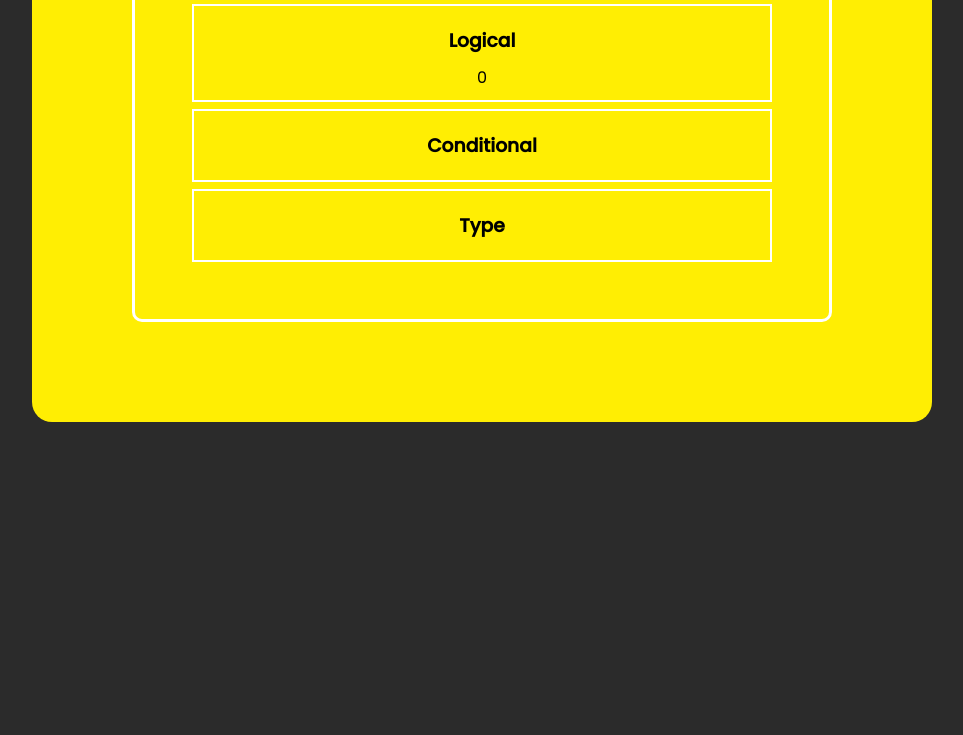
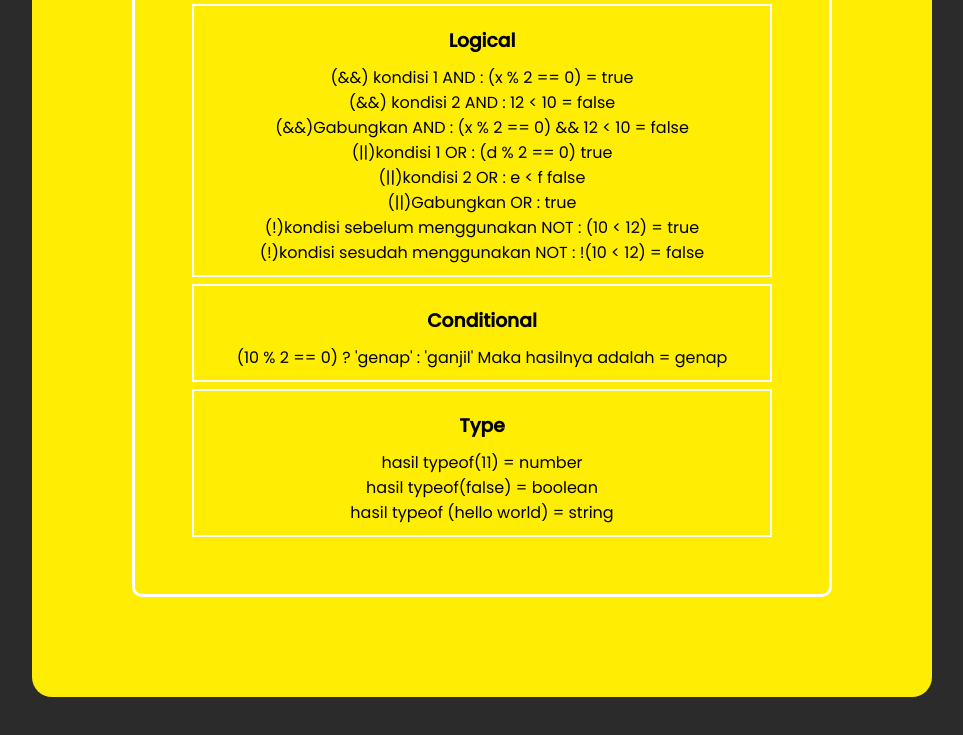
Before and after one commit to albimdkr/learn-javascript, a plain HTML site: page learn3.html in a window 1280 px wide. Shown: the part 1063-1798 px from the top of the page, without its empty margins (158-1121 px from the left). Before the commit the page ends 1565 px from the top, so only its background shows below. Drawn offline with Linux system fonts and the light colour scheme.

Commit message:
complete Operator

```diff
--- a/learn3.html
+++ b/learn3.html
@@ -163,9 +163,6 @@
           <div class="container-conditional">
             <h3>Conditional</h3>
             <p id="conditional-1"></p>
-            <p id="conditional-2"></p>
-            <p id="conditional-3"></p>
-            <p id="conditional-4"></p>
           </div>
 
           <div class="container-type">
@@ -268,22 +265,56 @@
       var hasilOP = nilaiO <= nilaiP;
       document.getElementById("comparison-8").innerHTML = "10 <= 11 : " + hasilOP;
 
+      // OPR - LOGICAL (&&, ||, !)
+      // AND (&&)
+      //kondisi 1
+      var x = 12;
+      //cek apakah x bilangan genap atau bukan
+      var hasilKondisi1 = (x % 2 == 0);
+      //5 dibagi 2 = ada sisanya maka hasilnya adalah : false
+      //kondisi 2
+      var y = 12;
+      var z = 10;
+      var hasilKondisi2 = y < z;
+      //oke, kita gabungkan kedua kondisi tersebut dengan logika AND (&&)
+      // dalam AND, ada yang satu salah maka akan bernilai : FALSE
+      var hasilOperatorAND = (x % 2 == 0) && y < z;
+      document.getElementById("logical-1").innerHTML = "(&&) kondisi 1 AND : (x % 2 == 0) = " + hasilKondisi1 + "<br>" + "(&&) kondisi 2 AND : 12 < 10  = " + hasilKondisi2 + "<br>" + " (&&)Gabungkan AND : (x % 2 == 0) && 12 < 10 =  " + hasilOperatorAND;
 
+      //OPR - OR (||)
+      //kondisi 1
+      var d = 12;
+      var hasilKondisi1OR = (d % 2 == 0)
+      //kondisi 2
+      var e = 10;
+      var f = 9;
+      var hasilkondisi2OR = e < f;
+      //gabungkan kedua kondisi tersebut dengan menggunakan operator logical OR (||)
+      var hasilOperatorOR =  (d % 2 == 0) || e < f;
+      //dalam OR, apabila ada kondisi 1 salah, maka hasilnya adalah TRUE atau BENAR
+      document.getElementById("logical-2").innerHTML = "(||)kondisi 1 OR : (d % 2 == 0) " + hasilKondisi1OR + "<br>" + "(||)kondisi 2 OR : e < f " + hasilkondisi2OR + "<br>" + "(||)Gabungkan OR : " + hasilOperatorOR;
 
+      //OPR - NOT (!)
+      //untuk operator NOT, kerjanya ialah dibalikan apabila suatu kondisi TRUE lalu gunakan opr NOT maka akan bernilai FALSE
+       var h = 10;
+       var i = 12;
+       var hasilOperatorNOTSebelum = (h < i);
+       var hasilOperatorNOTSesudah = !(h<i);
+       document.getElementById("logical-3").innerHTML = "(!)kondisi sebelum menggunakan NOT : (10 < 12) = " + hasilOperatorNOTSebelum + "<br>" + "(!)kondisi sesudah menggunakan NOT : !(10 < 12) = " + hasilOperatorNOTSesudah;
 
+       //OPR conditional - (kondisi) ? "benar" : "salah"
+       // kinerja nya, ialah untuk memnentukan suatu kondisi
+       var contohNilai = 10;
+       var hasilOperatorConditional = (contohNilai % 2 == 0) ? "genap" : "ganjil";
+       document.getElementById("conditional-1").innerHTML = "(10 % 2 == 0) ? 'genap' : 'ganjil' Maka hasilnya adalah = " + hasilOperatorConditional;
 
+       // OPR TYPEOF
+       // operator typeof digunakan untuk memnentukan sebuah tipe data apa, dari sebuah nilai
+      var hasilOperatorType1 = typeof(11);
+      var hasilOperatorType2 = typeof(false);
+      var hasilOperatorType3 = typeof ("hello world");
+      document.getElementById("type-1").innerHTML = "hasil typeof(11) = " +  hasilOperatorType1 + "<br>" + "hasil typeof(false) = " +  hasilOperatorType2 + "<br>" + "hasil typeof (hello world) = " + hasilOperatorType3;
 
-
-
-
-
-
-
-      // OPR - LOGICAL (&&, ||, !)
-      var x = 10;
-      var i = (x % 10) && (x * 10);
-
-      document.getElementById("logical-1").innerHTML = i;
     </script>
   </body>
 </html>
```
